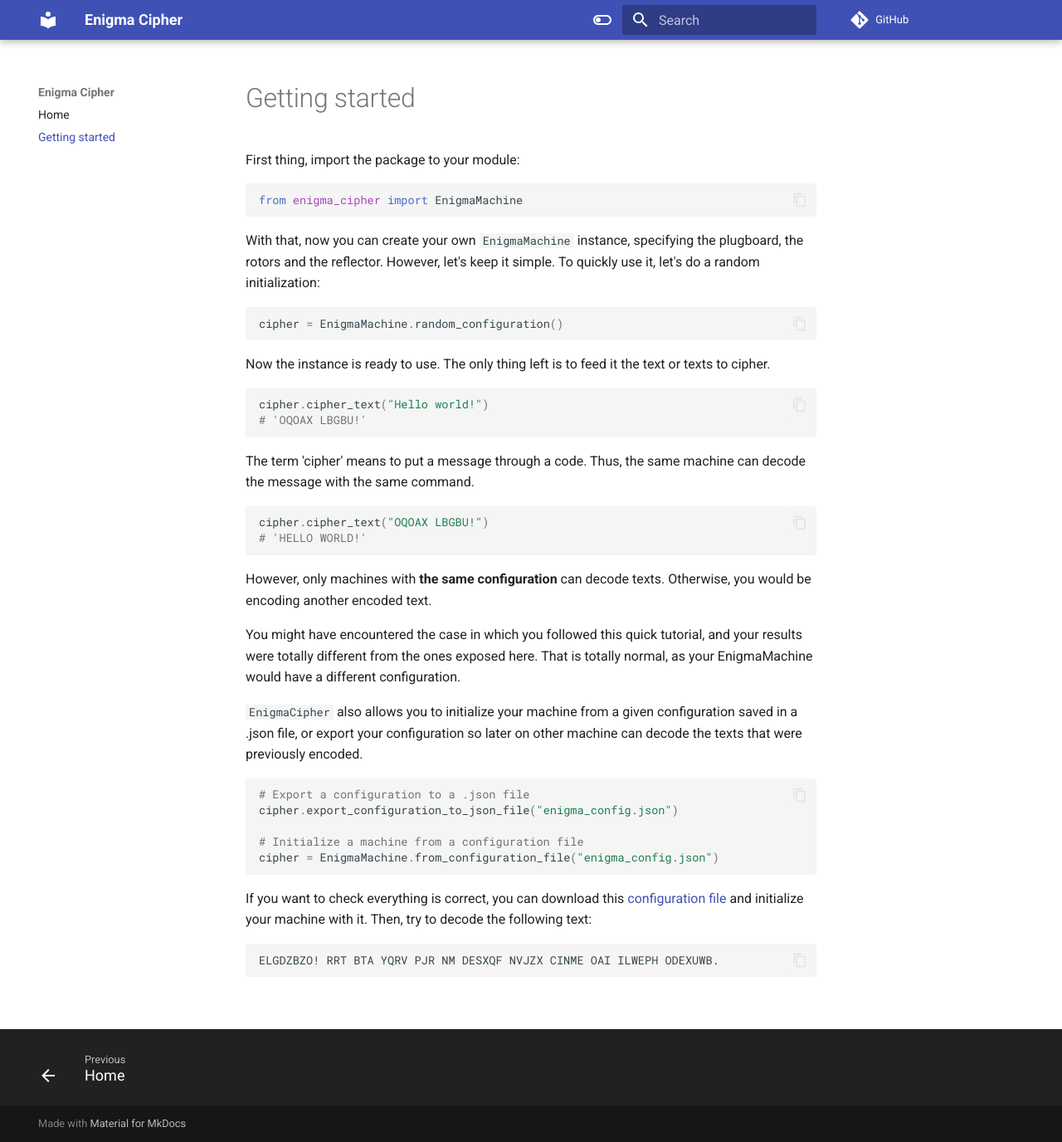
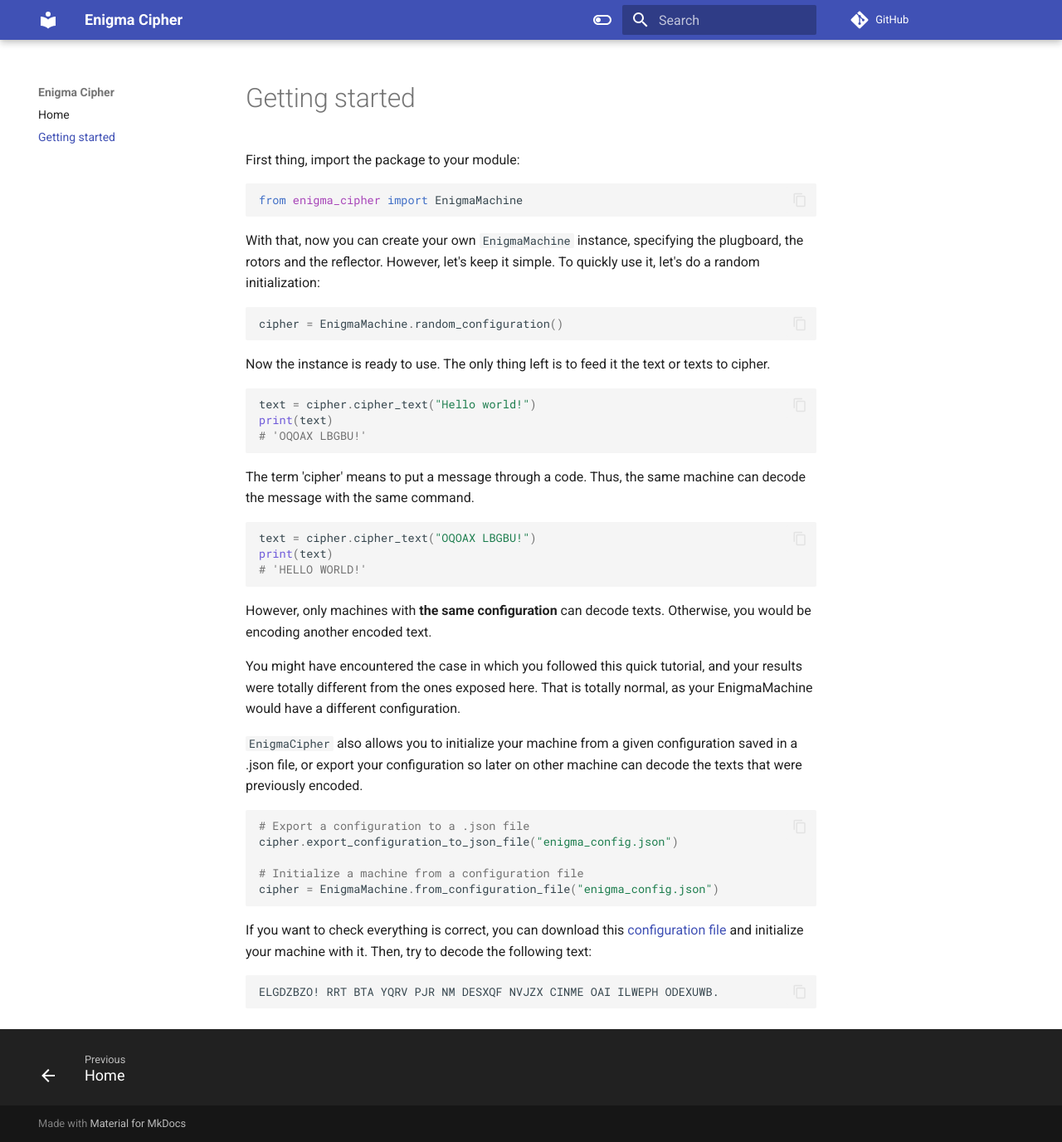
Before and after one commit to Jtachan/enigma_cipher, an MkDocs documentation site: the page built from docs/getting_started.md, in a window 1280 px wide and 1376 px high. Shown: the whole window at 83% size. Built offline with MkDocs 1.6.1 and Material for MkDocs 9.7.7, drawn with Linux system fonts in a browser that asks for light colours; comment, search, counter and statistics services are not loaded; the version menu is left out.

Commit message:
Updated codes

````diff
--- a/docs/getting_started.md
+++ b/docs/getting_started.md
@@ -18,7 +18,8 @@ Now the instance is ready to use.
 The only thing left is to feed it the text or texts to cipher.
 
 ```python
-cipher.cipher_text("Hello world!")
+text = cipher.cipher_text("Hello world!")
+print(text)
 # 'OQOAX LBGBU!'
 ```
 
@@ -26,7 +27,8 @@ The term 'cipher' means to put a message through a code.
 Thus, the same machine can decode the message with the same command.
 
 ```python
-cipher.cipher_text("OQOAX LBGBU!")
+text = cipher.cipher_text("OQOAX LBGBU!")
+print(text)
 # 'HELLO WORLD!'
 ```
 
````
